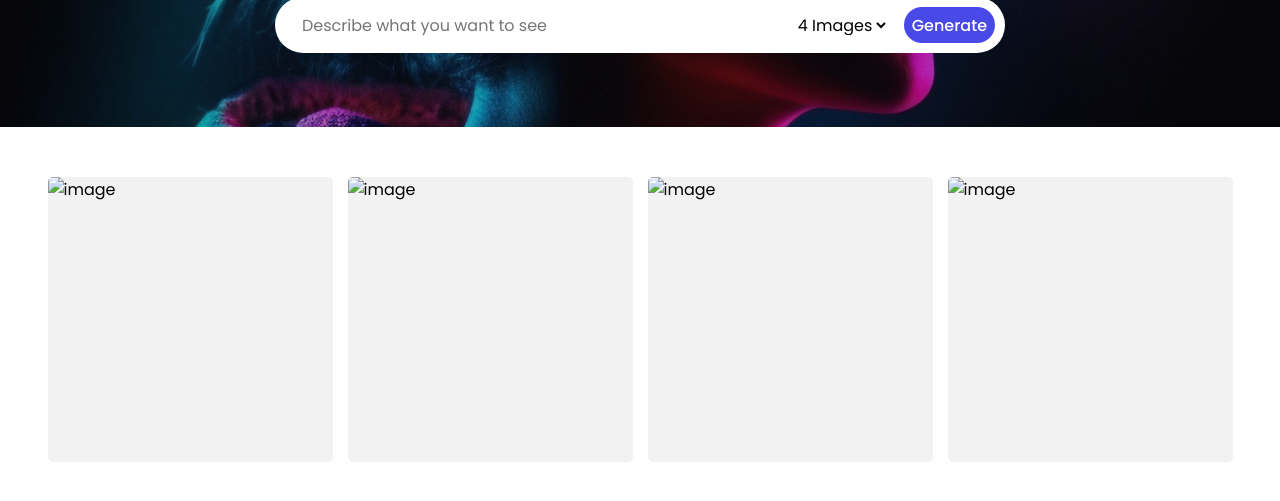
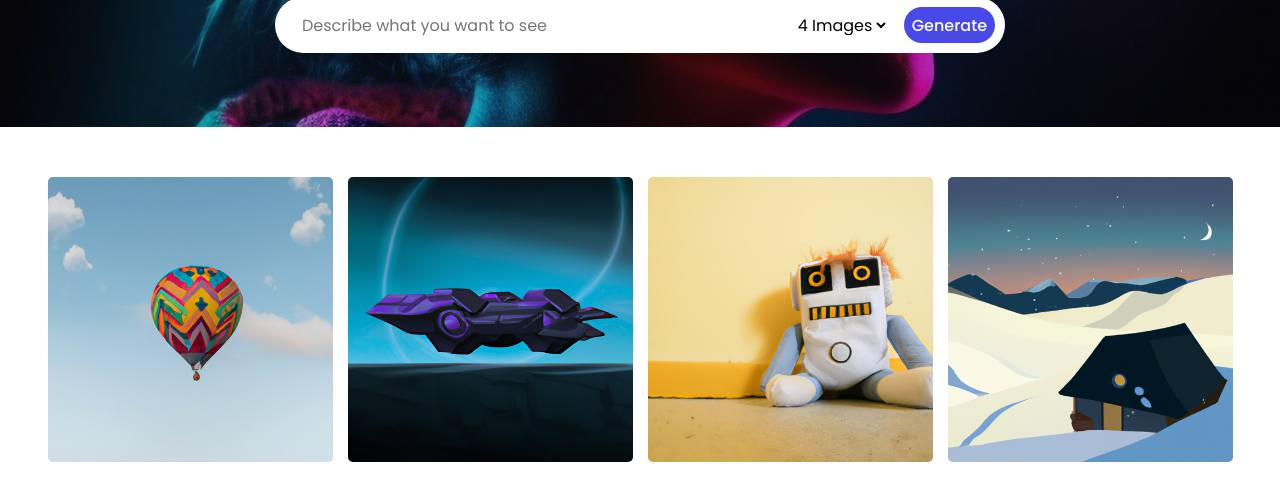
Before and after one commit to mahtoashish/Ai-generated-image, a plain HTML site: page index.html in a window 1280 px wide. Shown: the part 193-694 px from the top of the page. Drawn offline with Linux system fonts and the light colour scheme; files whose address does not match are found by name.

Commit message:
Update index.html

```diff
--- a/index.html
+++ b/index.html
@@ -1,63 +1,3 @@
-<!-- <!DOCTYPE html>
-<html lang="en">
-    <meta charset="UTF-8">
-    <head>
-    <meta name="viewport" content="width=device-width, initial-scale=1.0">
-    <title>build Your Imagination</title>
-    <link rel="stylesheet" href="style.css">
-    <script src="script.js" defer></script>
-</head>
-<body>
-    <section class="image-generator">
-        <div class="content">
-            <h1>AI Image Generator Tool Javascript</h1>
-            <p>Convert your text into an image within a second using this javescript-powered AI Image Generator Tool.</p>
-            <form action="#" class="generate-form">
-                <input type="text" class="prompt-input" placeholder="Describe what you want to see" required>
-                <div class="controls">
-                    <select class="m">
-                        <option value="1">1 Image</option>
-                        <option value="2">2 Image</option>
-                        <option value="3">3 Image</option>
-                        <option value="4" selected >4 Image</option>
-                    </select>
-                    <button type="submit" class="generate-btn">Generate</button>
-                </div>
-            </form>
-        </div>
-    </section>
-    <section class="image-gallery">
-        <div class="img-card">
-            <img src="images/img-1.jpg" alt="image">
-            <a href="#"class="download-btn">
-                <img src="images/download.svg" alt="download icon">
-            </a>
-        </div>
-        <div class="img-card">
-            <img src="images/img-2.jpg" alt="image">
-            <a href="#"class="download-btn">
-                <img src="images/download.svg" alt="download icon">
-            </a>
-        </div>
-        <div class="img-card">
-            <img src="images/img-3.jpg" alt="image">
-            <a href="#"class="download-btn">
-                <img src="images/download.svg" alt="download icon">
-            </a>
-        </div>
-        <div class="img-card">
-            <img src="images/img-4.jpg" alt="image">
-            <a href="#"class="download-btn">
-                <img src="images/download.svg" alt="download icon">
-            </a>
-        </div>
-    </section>
-</body>
-</html> -->
-
-
-
-
 
 <!DOCTYPE html>
 <!-- Coding By CodingNepal - www.codingnepalweb.com -->
@@ -90,10 +30,10 @@
     </div>
   </section>
   <section class="image-gallery">
-    <div class="img-card"><img src="images/img-1.jpg" alt="image"></div>
-    <div class="img-card"><img src="images/img-2.jpg" alt="image"></div>
-    <div class="img-card"><img src="images/img-3.jpg" alt="image"></div>
-    <div class="img-card"><img src="images/img-4.jpg" alt="image"></div>
+    <div class="img-card"><img src="img-1.jpg" alt="image"></div>
+    <div class="img-card"><img src="img-2.jpg" alt="image"></div>
+    <div class="img-card"><img src="img-3.jpg" alt="image"></div>
+    <div class="img-card"><img src="img-4.jpg" alt="image"></div>
   </section>
 </body>
 </html>
```
